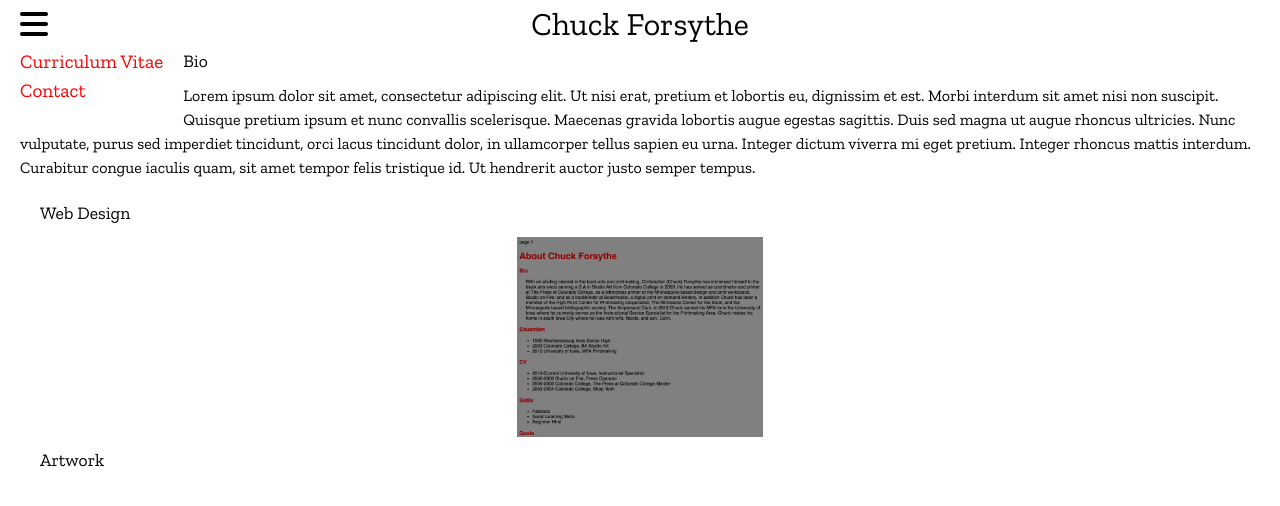
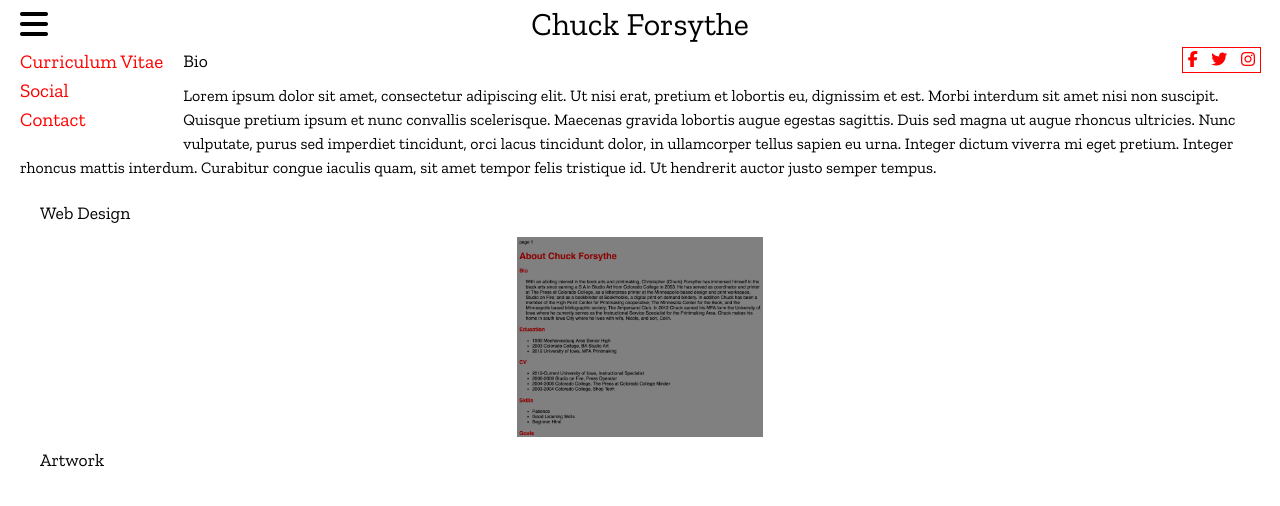
Before and after one commit to thecforsythe/Portfolio, a plain HTML site: page index.html in a window 1280 px wide. Drawn offline with nearby package versions, Linux system fonts and the light colour scheme.

Commit message:
added social media icons

```diff
--- a/index.html
+++ b/index.html
@@ -18,10 +18,17 @@
         <i class="fa fa-bars fa-2x "aria-hidden="true"></i>
         <ul>
           <li class="tabs"><a href="#">Curriculum Vitae</a></li>
-          <!--<li class="tabs social"><a href="#">Social</a></li>-->
+          <li class="tabs social"><a href="#">Social</a></li>
           <li class="tabs"><a href="#">Contact</a></li>
         </ul>
       </nav>
+      <div class="socialMedia">
+        <ul class="socialMedia">
+          <li class="socialMediaIcon"><a href="#"><i class="fa fa-facebook" aria-hidden="true"></i></a></li>
+          <li class="socialMediaIcon"><a href="#"><i class="fa fa-twitter" aria-hidden="true"></i></a></li>
+          <li class="socialMediaIcon"><a href="#"><i class="fa fa-instagram" aria-hidden="true"></i></a></li>
+        </ul>
+      </div>
     </header>
     <div class="bio">
       <h2>Bio</h2>
--- a/styles/modules.css
+++ b/styles/modules.css
@@ -14,7 +14,15 @@
 /*.main-nav:hover ul{
   display: block;
 }*/
-
+.socialMedia {
+  float: right;
+  margin-top: -50;
+  outline: 1px solid red;
+}
+.socialMediaIcon {
+  display:inline;
+  padding: 5px;
+}
 @media only screen and (min-width: 500px){
   .main-nav ul{
     float: left;
```
